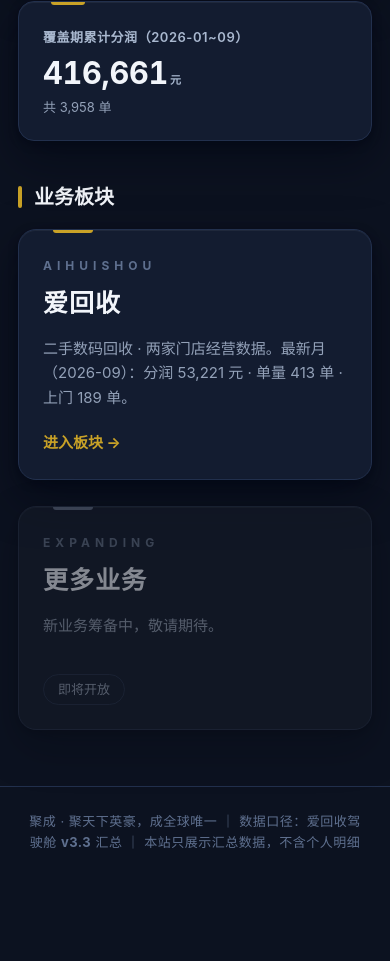
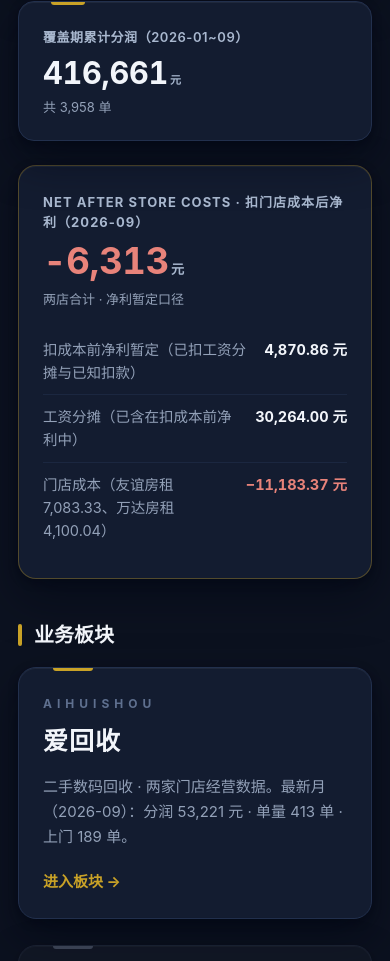
Before and after one commit to mzq1819341343-ux/jucheng-admin-web, a Next.js app: page / in a window 390 px wide. Shown: the part 824-1785 px from the top of the page. Before the commit the page ends 1700 px from the top, so only its background shows below. Built offline with nearby package versions, Linux system fonts and the light colour scheme; no server answers; the database is empty.

Commit message:
指令43 块4：扣成本后净利 KPI 大场化与报表汇总

```diff
--- a/app/globals.css
+++ b/app/globals.css
@@ -317,6 +317,39 @@
 }
 .kpi-value.locked { font-size: 28px; color: var(--red); padding: 12px 0; }
 .kpi-sub { color: var(--muted); font-size: 13px; line-height: 1.5; margin-top: 10px; }
+.kpi-negative { color: var(--negative); }
+.kpi-positive { color: var(--green); }
+.net-kpi-card { border-color: var(--gold-dim); }
+.net-kpi-card .kpi-value { --kpi-fs: clamp(52px, 5.2vw, 76px); }
+.net-breakdown-line { display: block; margin-top: 4px; }
+.net-panel, .net-summary-card {
+  margin-top: 24px;
+  display: grid;
+  grid-template-columns: minmax(260px, 1.05fr) minmax(300px, 1fr);
+  gap: 30px;
+  align-items: center;
+  background: var(--card);
+  border: 1px solid var(--gold-dim);
+  border-radius: 18px;
+  padding: 30px 32px;
+  box-shadow: var(--shadow), inset 0 1px 0 var(--card-highlight);
+}
+.net-panel { animation: fadeUp 0.6s 0.18s cubic-bezier(0.22, 0.8, 0.32, 1) backwards; }
+.net-panel-label { color: var(--label); font-size: 13px; font-weight: 700; letter-spacing: 0.08em; margin-bottom: 10px; }
+.net-panel-breakdown { display: grid; gap: 0; }
+.net-line {
+  display: flex;
+  justify-content: space-between;
+  align-items: baseline;
+  gap: 20px;
+  padding: 10px 0;
+  border-bottom: 1px solid var(--border-soft);
+  color: var(--muted);
+  font-size: 14.5px;
+}
+.net-line:last-child { border-bottom: none; }
+.net-line strong { color: var(--text); font-variant-numeric: tabular-nums; white-space: nowrap; }
+.net-line .negative-text { color: var(--negative); }
 .kpi-wide { grid-column: span 2; }
 .kpi-hero { background: var(--card); }
 .kpi-hero::before { width: 56px; }
@@ -701,6 +734,8 @@
   .kpi-value { --kpi-fs: 48px; }
   .kpi-hero .kpi-value { --kpi-fs: 60px; }
   .kpi-card { padding: 26px 24px 22px; }
+  .net-panel, .net-summary-card { grid-template-columns: 1fr; gap: 18px; padding: 26px 24px; }
+  .net-line { gap: 12px; }
   .kpi-sub { font-size: 13px; }
   .card { padding: 22px 18px; }
   .card.table-wrap { padding: 14px 12px; }
--- a/app/page.tsx
+++ b/app/page.tsx
@@ -1,13 +1,17 @@
 import Link from "next/link";
 import Nav from "@/components/Nav";
-import KpiCard from "@/components/KpiCard";
+import KpiCard, { KpiValue } from "@/components/KpiCard";
 import {
   getCurrentUser,
   getMyBusinesses,
   getMetrics,
   canAccessBusiness,
+  canSeeSensitive,
+  getStoreCosts,
+  storeCostsTotalForMonth,
+  describeMonthCosts,
 } from "@/lib/data";
-import { money, int } from "@/lib/format";
+import { money, money2, int } from "@/lib/format";
 
 export const dynamic = "force-dynamic";
 
@@ -34,6 +38,12 @@
   const latest = rows[rows.length - 1];
   const totalProfit = rows.reduce((s, r) => s + (r.profit ?? 0), 0);
   const totalOrders = rows.reduce((s, r) => s + (r.orders ?? 0), 0);
+  const sensitive = canSeeSensitive(user.role);
+  const costs = hasAihuishou && sensitive ? await getStoreCosts(user) : [];
+  const latestCostTotal = latest ? storeCostsTotalForMonth(costs, latest.month) : 0;
+  const latestCostDesc = latest ? describeMonthCosts(costs, latest.month) : null;
+  const netBase = latest?.net_profit_provisional ?? null;
+  const netAdjusted = netBase === null ? null : netBase - latestCostTotal;
 
   return (
     <>
@@ -59,6 +69,7 @@
           {hasAihuishou ? `经营摘要（爱回收 · 最新月 ${latest?.month ?? "—"}）` : "经营摘要"}
         </h2>
         {hasAihuishou ? (
+          <>
             <div className="kpi-row">
               <KpiCard label="当月总单量（两店合计）" value={int(latest?.orders)} unit="单" />
               <KpiCard label="当月总分润" value={money(latest?.profit)} unit="元" />
@@ -70,6 +81,36 @@
                 sub={`共 ${int(totalOrders)} 单`}
               />
             </div>
+            {sensitive && netAdjusted !== null ? (
+              <section className="net-panel" aria-label="扣门店成本后净利">
+                <div>
+                  <div className="net-panel-label">
+                    <span className="en">NET AFTER STORE COSTS</span> · 扣门店成本后净利（{latest?.month}）
+                  </div>
+                  <KpiValue
+                    value={money(netAdjusted)}
+                    unit="元"
+                    tone={netAdjusted < 0 ? "negative" : "positive"}
+                  />
+                  <div className="kpi-sub">两店合计 · 净利暂定口径</div>
+                </div>
+                <div className="net-panel-breakdown">
+                  <div className="net-line">
+                    <span>扣成本前净利暂定（已扣工资分摊与已知扣款）</span>
+                    <strong>{money2(netBase)} 元</strong>
+                  </div>
+                  <div className="net-line">
+                    <span>工资分摊（已含在扣成本前净利中）</span>
+                    <strong>{money2(latest?.wage_cost)} 元</strong>
+                  </div>
+                  <div className="net-line">
+                    <span>门店成本{latestCostDesc?.items ? `（${latestCostDesc.items}）` : ""}</span>
+                    <strong className="negative-text">−{money2(latestCostTotal)} 元</strong>
+                  </div>
+                </div>
+              </section>
+            ) : null}
+          </>
         ) : (
           <div className="card">
             <p className="empty">暂未开通任何业务板块，请联系老板授权。开通后，这里会显示对应业务的经营摘要。</p>
--- a/components/KpiCard.tsx
+++ b/components/KpiCard.tsx
@@ -1,4 +1,4 @@
-import type { CSSProperties } from "react";
+import type { CSSProperties, ReactNode } from "react";
 import CountUp from "./CountUp";
 
 /**
@@ -21,13 +21,15 @@
 export function KpiValue({
   value,
   unit,
+  tone = "default",
 }: {
   value: string;
   unit?: string;
+  tone?: "default" | "negative" | "positive";
 }) {
   const style = { "--kpi-scale": kpiScaleFor(value) } as CSSProperties;
   return (
-    <div className="kpi-value" style={style}>
+    <div className={`kpi-value${tone !== "default" ? ` kpi-${tone}` : ""}`} style={style}>
       <CountUp value={value} />
       {unit ? <span className="kpi-unit">{unit}</span> : null}
     </div>
@@ -40,15 +42,19 @@
   unit,
   sub,
   locked,
+  className,
+  tone = "default",
 }: {
   label: string;
   value: string;
   unit?: string;
-  sub?: string;
+  sub?: ReactNode;
   locked?: boolean;
+  className?: string;
+  tone?: "default" | "negative" | "positive";
 }) {
   return (
-    <div className="kpi-card">
+    <div className={`kpi-card${className ? ` ${className}` : ""}`}>
       <div className="kpi-label">{label}</div>
       {locked ? (
         <>
@@ -57,7 +63,7 @@
         </>
       ) : (
         <>
-          <KpiValue value={value} unit={unit} />
+          <KpiValue value={value} unit={unit} tone={tone} />
           {sub ? <div className="kpi-sub">{sub}</div> : null}
         </>
       )}
```
Also changed, not shown: app/business/aihuishou/page.tsx (+17 -4 lines), app/business/aihuishou/reports/page.tsx (+38 -1 lines). Lines whose indentation alone changed are shown as unchanged.
